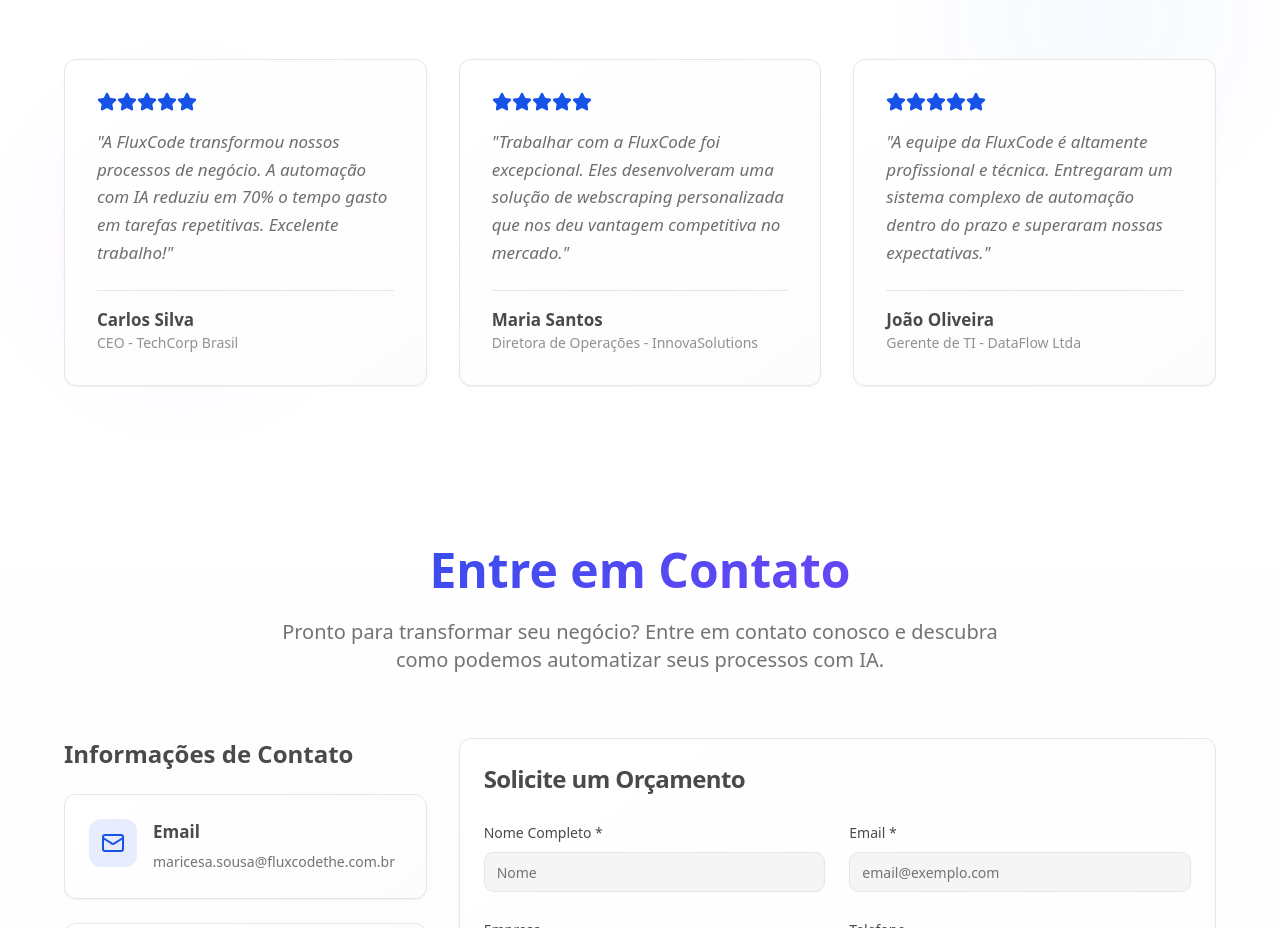
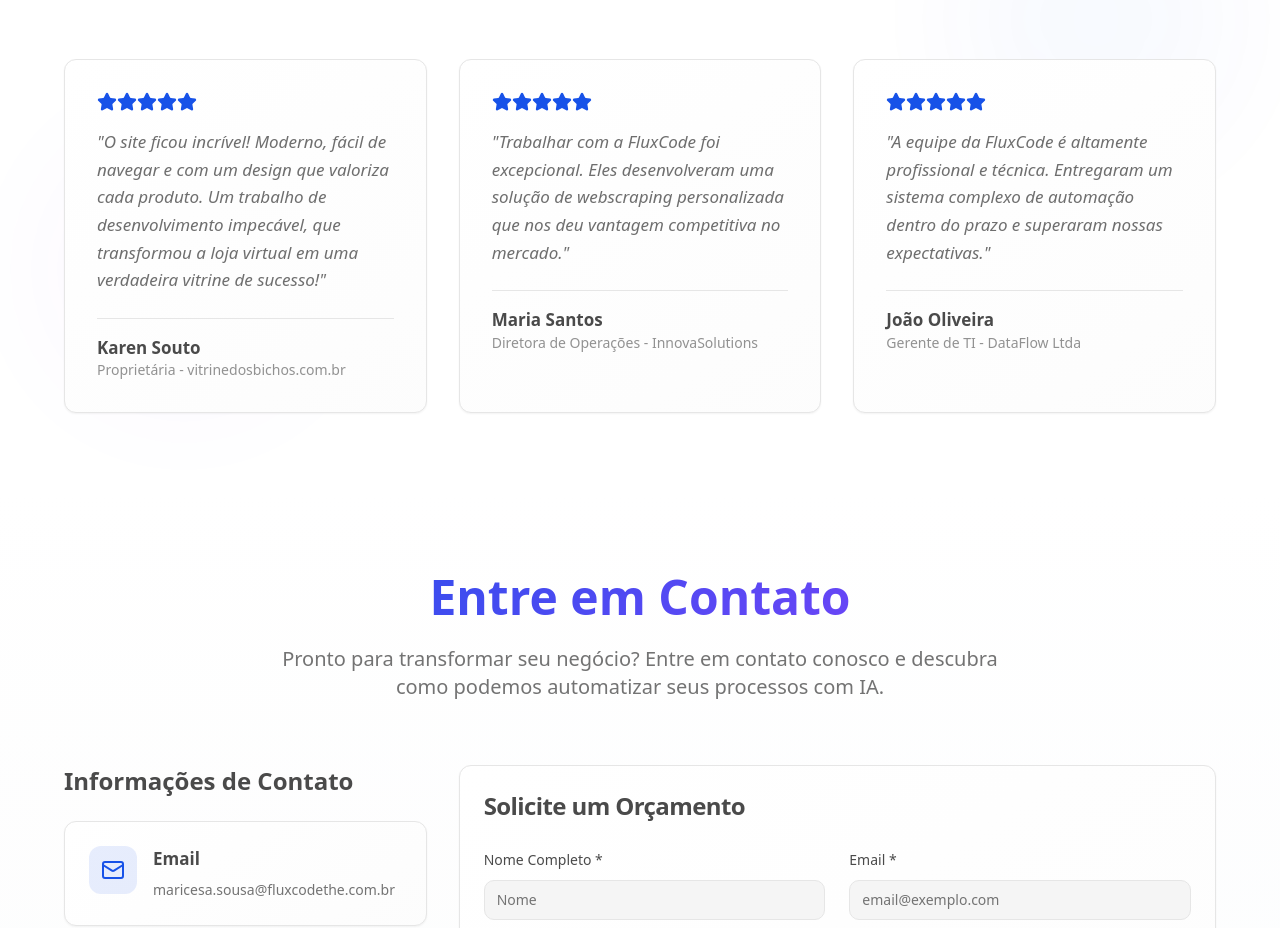
Before and after one commit to FluxCodeTHE/Fluxcode-landing, a React (Vite) app: page / in a window 1280 px wide. Shown: the part 2900-3828 px from the top of the page. Built offline with nearby package versions, Linux system fonts and the light colour scheme.

Commit message:
Update first testimonial card

```diff
--- a/src/components/TestimonialsSection.tsx
+++ b/src/components/TestimonialsSection.tsx
@@ -13,10 +13,10 @@ interface Testimonial {
 const testimonials: Testimonial[] = [
   {
     id: 1,
-    name: "Carlos Silva",
-    role: "CEO",
-    company: "TechCorp Brasil",
-    content: "A FluxCode transformou nossos processos de negócio. A automação com IA reduziu em 70% o tempo gasto em tarefas repetitivas. Excelente trabalho!",
+    name: "Karen Souto",
+    role: "Proprietária",
+    company: "vitrinedosbichos.com.br",
+    content: "O site ficou incrível! Moderno, fácil de navegar e com um design que valoriza cada produto. Um trabalho de desenvolvimento impecável, que transformou a loja virtual em uma verdadeira vitrine de sucesso!",
     rating: 5
   },
   {
```
